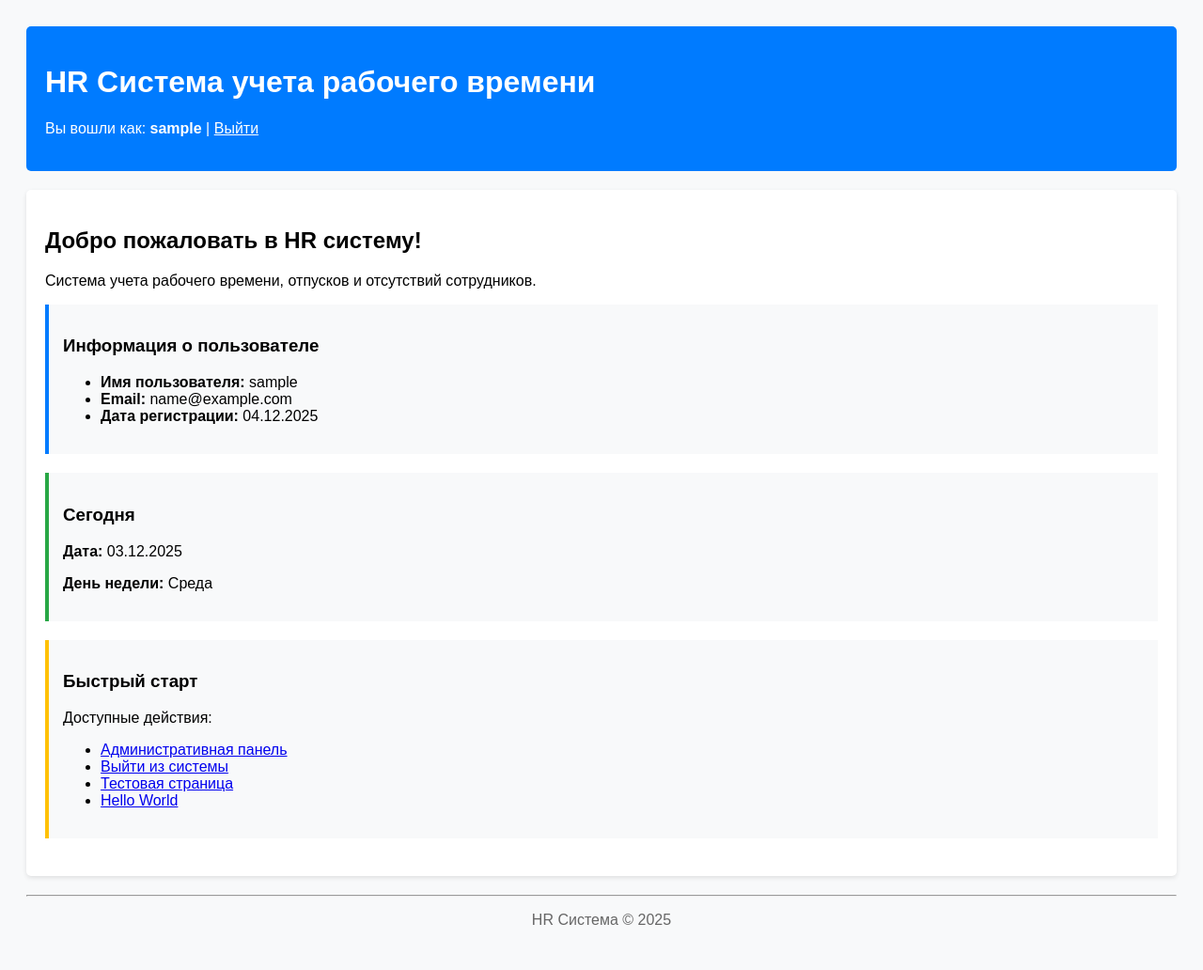
After one commit to SkvorcovKV/hr-system-project, a Django app: page /attendance/ in a window 1280 px wide. The commit adds this page. Shown: the whole page at 94% size. Run offline with Django 5.2, Linux system fonts and the light colour scheme; the visitor is signed in with stand-in values (Sample User, id 1).

Commit message:
иксация: Создана панель мониторинга и введены исходные данныеобавлено:- создание информационной панели;- ввод исходных данных, включая типы отсутствия (основной отпуск, больничный, удаленная работа, командировка, отпуск без сохранения заработной платы);- ввод данных об отделе технической поддержки

```diff
--- a/hr_system/settings.py
+++ b/hr_system/settings.py
@@ -11,7 +11,7 @@ import os
 BASE_DIR = Path(__file__).resolve().parent.parent
 
 # Quick-start development settings - unsuitable for production
-SECRET_KEY = 'django-insecure-r$5n)()fy@61%qwkyo&%g^1&$8w6&(j&&2joovoo!6-g7g*=hw'
+SECRET_KEY = 'WoGhRqjsr5QHqaH0LJXfQapqldVil1iyVQ95fiQj3Ns2s32X6aeIMW6_VGwpX3Skc08'
 DEBUG = True
 ALLOWED_HOSTS = []
 
--- /dev/null
+++ b/templates/attendance/dashboard_simple.html
@@ -0,0 +1,34 @@
+{% extends 'base_simple.html' %}
+
+{% block title %}Дашборд системы{% endblock %}
+
+{% block content %}
+<h2>Добро пожаловать в HR систему!</h2>
+<p class="lead">Система учета рабочего времени, отпусков и отсутствий сотрудников.</p>
+
+<div style="background: #f8f9fa; padding: 15px; border-left: 4px solid #007bff; margin-bottom: 20px;">
+    <h3>Информация о пользователе</h3>
+    <ul>
+        <li><strong>Имя пользователя:</strong> {{ user.username }}</li>
+        <li><strong>Email:</strong> {{ user.email|default:"Не указан" }}</li>
+        <li><strong>Дата регистрации:</strong> {{ user.date_joined|date:"d.m.Y" }}</li>
+    </ul>
+</div>
+
+<div style="background: #f8f9fa; padding: 15px; border-left: 4px solid #28a745; margin-bottom: 20px;">
+    <h3>Сегодня</h3>
+    <p><strong>Дата:</strong> {{ today|date:"d.m.Y" }}</p>
+    <p><strong>День недели:</strong> {{ today|date:"l" }}</p>
+</div>
+
+<div style="background: #f8f9fa; padding: 15px; border-left: 4px solid #ffc107; margin-bottom: 20px;">
+    <h3>Быстрый старт</h3>
+    <p>Доступные действия:</p>
+    <ul>
+        <li><a href="/admin/">Административная панель</a></li>
+        <li><a href="/logout/">Выйти из системы</a></li>
+        <li><a href="/attendance/test-template/">Тестовая страница</a></li>
+        <li><a href="/attendance/hello/">Hello World</a></li>
+    </ul>
+</div>
+{% endblock %}
--- /dev/null
+++ b/templates/base_simple.html
@@ -0,0 +1,57 @@
+<!DOCTYPE html>
+<html lang="ru">
+<head>
+    <meta charset="UTF-8">
+    <meta name="viewport" content="width=device-width, initial-scale=1.0">
+    <title>{% block title %}HR System{% endblock %}</title>
+
+    <style>
+        body {
+            font-family: Arial, sans-serif;
+            background-color: #f8f9fa;
+            padding: 20px;
+        }
+        .header {
+            background: #007bff;
+            color: white;
+            padding: 20px;
+            border-radius: 5px;
+            margin-bottom: 20px;
+        }
+        .content {
+            background: white;
+            padding: 20px;
+            border-radius: 5px;
+            box-shadow: 0 2px 5px rgba(0,0,0,0.1);
+        }
+        .footer {
+            margin-top: 20px;
+            text-align: center;
+            color: #666;
+        }
+    </style>
+</head>
+<body>
+    <div class="header">
+        <h1>HR Система учета рабочего времени</h1>
+        {% if user.is_authenticated %}
+            <p>Вы вошли как: <strong>{{ user.username }}</strong> |
+               <a href="/logout/" style="color: white;">Выйти</a>
+            </p>
+        {% else %}
+            <p><a href="/login/" style="color: white;">Войти в систему</a></p>
+        {% endif %}
+    </div>
+
+    <div class="content">
+        {% block content %}
+        <!-- Контент будет здесь -->
+        {% endblock %}
+    </div>
+
+    <div class="footer">
+        <hr>
+        <p>HR Система &copy; {% now "Y" %}</p>
+    </div>
+</body>
+</html>
```
Also changed, not shown: templates/base.html (+21 -20 lines).
